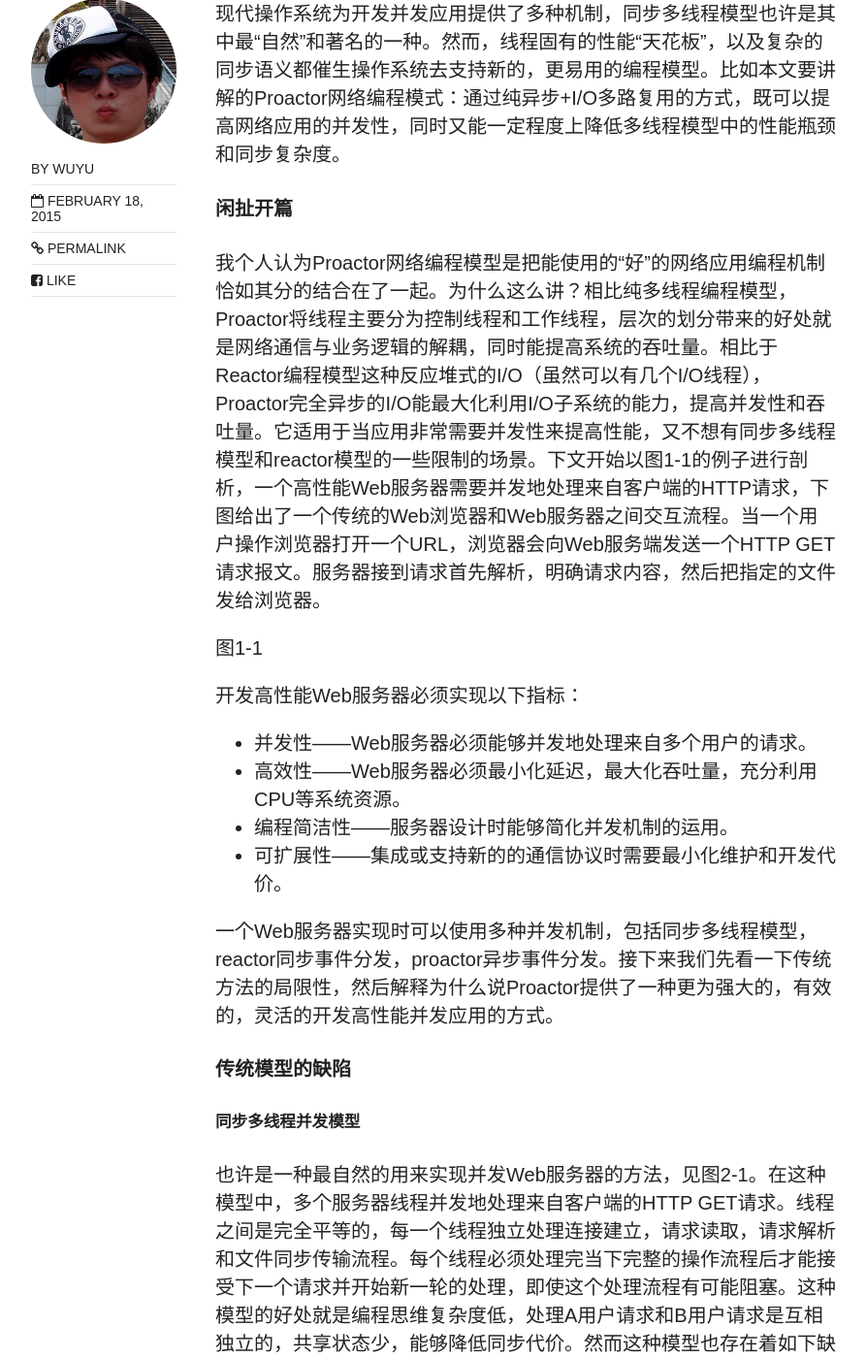
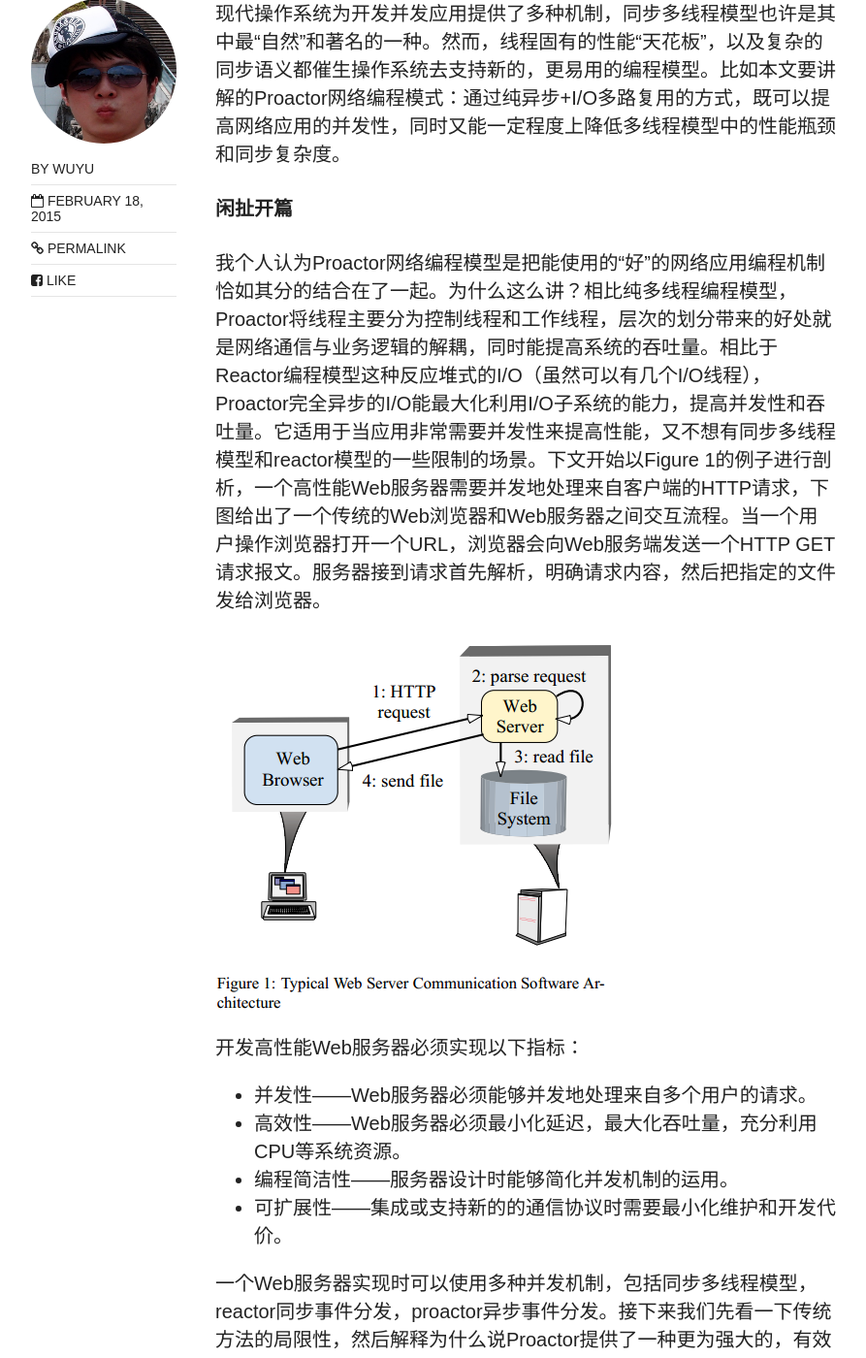
Before and after one commit to wuyu201321060203/wuyu201321060203.github.io, a Jekyll site: the page built from _posts/2015-02-18-Proactor.md, in a window 1280 px wide and 1400 px high, scrolled down 869 px. Shown: the whole window at 97% size, without its empty margins (128-1021 px from the left). Built offline with Jekyll 4.4.1, drawn with Linux system fonts in a browser that asks for light colours; nearby versions of some CDN libraries; some web fonts are replaced; comment, search, counter and statistics services are not loaded; some of the changed text lies outside the part shown.

Commit message:
update Proactor blog

```diff
--- a/_posts/2015-02-18-Proactor.md
+++ b/_posts/2015-02-18-Proactor.md
@@ -16,9 +16,9 @@
 
 ####闲扯开篇
 
-我个人认为Proactor网络编程模型是把能使用的“好”的网络应用编程机制恰如其分的结合在了一起。为什么这么讲？相比纯多线程编程模型，Proactor将线程主要分为控制线程和工作线程，层次的划分带来的好处就是网络通信与业务逻辑的解耦，同时能提高系统的吞吐量。相比于Reactor编程模型这种反应堆式的I/O（虽然可以有几个I/O线程），Proactor完全异步的I/O能最大化利用I/O子系统的能力，提高并发性和吞吐量。它适用于当应用非常需要并发性来提高性能，又不想有同步多线程模型和reactor模型的一些限制的场景。下文开始以图1-1的例子进行剖析，一个高性能Web服务器需要并发地处理来自客户端的HTTP请求，下图给出了一个传统的Web浏览器和Web服务器之间交互流程。当一个用户操作浏览器打开一个URL，浏览器会向Web服务端发送一个HTTP GET请求报文。服务器接到请求首先解析，明确请求内容，然后把指定的文件发给浏览器。
+我个人认为Proactor网络编程模型是把能使用的“好”的网络应用编程机制恰如其分的结合在了一起。为什么这么讲？相比纯多线程编程模型，Proactor将线程主要分为控制线程和工作线程，层次的划分带来的好处就是网络通信与业务逻辑的解耦，同时能提高系统的吞吐量。相比于Reactor编程模型这种反应堆式的I/O（虽然可以有几个I/O线程），Proactor完全异步的I/O能最大化利用I/O子系统的能力，提高并发性和吞吐量。它适用于当应用非常需要并发性来提高性能，又不想有同步多线程模型和reactor模型的一些限制的场景。下文开始以Figure 1的例子进行剖析，一个高性能Web服务器需要并发地处理来自客户端的HTTP请求，下图给出了一个传统的Web浏览器和Web服务器之间交互流程。当一个用户操作浏览器打开一个URL，浏览器会向Web服务端发送一个HTTP GET请求报文。服务器接到请求首先解析，明确请求内容，然后把指定的文件发给浏览器。
 
-图1-1
+![](/images/proactor1.png)
 
 开发高性能Web服务器必须实现以下指标：
 - 并发性——Web服务器必须能够并发地处理来自多个用户的请求。
@@ -32,18 +32,34 @@
 
 #####同步多线程并发模型
 
-也许是一种最自然的用来实现并发Web服务器的方法，见图2-1。在这种模型中，多个服务器线程并发地处理来自客户端的HTTP GET请求。线程之间是完全平等的，每一个线程独立处理连接建立，请求读取，请求解析和文件同步传输流程。每个线程必须处理完当下完整的操作流程后才能接受下一个请求并开始新一轮的处理，即使这个处理流程有可能阻塞。这种模型的好处就是编程思维复杂度低，处理A用户请求和B用户请求是互相独立的，共享状态少，能够降低同步代价。然而这种模型也存在着如下缺陷：
+也许是一种最自然的用来实现并发Web服务器的方法，见图Figure 2。
+
+![](/images/proactor2.png)
+
+在这种模型中，多个服务器线程并发地处理来自客户端的HTTP GET请求。线程之间是完全平等的，每一个线程独立处理连接建立，请求读取，请求解析和文件同步传输流程。每个线程必须处理完当下完整的操作流程后才能接受下一个请求并开始新一轮的处理，即使这个处理流程有可能阻塞。这种模型的好处就是编程思维复杂度低，处理A用户请求和B用户请求是互相独立的，共享状态少，能够降低同步代价。然而这种模型也存在着如下缺陷：
 1. 线程之间平等的关系导致如果线程因为某个操作阻塞住，无法为新用户服务的话，系统整体的吞吐量会很低。
 2. 线程策略和并发策略是紧耦合的关系，每个线程都全职为一个连接服务，基本上就是线程策略等于并发策略。
 3. 大量线程切换带来的性能下降
 
 #####基于Ractor的同步事件分发模型
 
-另一种比较常见的用来实现Web服务器的模型是Reactor模型，见图2-2。一个单线程并发服务器通过事件循环阻塞地等待I/O事件发生，当事件发生时这个Reactor会告知事件解复用设施哪些套接字可读可写，进而去调用对应的回调钩子。这种模式平时比较常用就不做详细说明了，它的缺点就是编程思维零碎化，因此有人提出用协程来处理，请见文章...。另外一个问题是Reactor模式对回调是没有优先级之分的，也就是没有什么调度策略去支持你的特殊需求，大家就按照顺序Reactor通知的顺序进行I/O然后进行业务处理。
+另一种比较常见的用来实现Web服务器的模型是Reactor模型，见图Figure 3和Figure 4。
+
+![](/images/proactor3.png)
+
+![](/images/proactor4.png)
+
+一个单线程并发服务器通过事件循环阻塞地等待I/O事件发生，当事件发生时这个Reactor会告知事件解复用设施哪些套接字可读可写，进而去调用对应的回调钩子。这种模式平时比较常用就不做详细说明了，它的缺点就是编程思维零碎化，因此有人提出用协程来处理，请见文章...。另外一个问题是Reactor模式对回调是没有优先级之分的，也就是没有什么调度策略去支持你的特殊需求，大家就按照顺序Reactor通知的顺序进行I/O然后进行业务处理。
 
 #####基于Proactor的异步并发模型
 
-当操作系统支持异步操作时，一个实现Web服务器有效的方式是使用前摄式的事件分发机制，见图2-3。一个异步的Web服务器首先要向OS发起一个异步I/O类操作，并注册一个回调钩子和事件解复用设施实例。然后OS就会代表该Web服务器执行I/O操作，I/O完成后OS会将结果放置在一个约定好的位置并通知事件解复用设施实例。事件解复用器则会检查返回的结果组成的队列，拿到返回结果并执行对应的回调钩子。下图展示了这一流程：
+当操作系统支持异步操作时，一个实现Web服务器有效的方式是使用前摄式的事件分发机制，见图Figure 5和Figure 6。
+
+![](/images/proactor5.png)
+
+![](/images/proactor6.png)
+
+一个异步的Web服务器首先要向OS发起一个异步I/O类操作，并注册一个回调钩子和事件解复用设施实例。然后OS就会代表该Web服务器执行I/O操作，I/O完成后OS会将结果放置在一个约定好的位置并通知事件解复用设施实例。事件解复用器则会检查返回的结果组成的队列，拿到返回结果并执行对应的回调钩子。下图展示了这一流程：
 
 使用Proactor模型的主要好处是大量并发操作可以几乎以并行的方式进行，不需要应用程序显示创建线程，这些操作以异步的方式在OS的IO子系统中进行直到结束，因此发起异步IO的线程可以立即处理其他请求。Proactor模型的主要缺陷是编程逻辑难度相比Reactor有过之无不及，并且非常难于调试，因为异步操作的运行是不可预知，场景难以重现。当出现以下条件时可以考虑使用Proactor模式。
 - 一个应用需要执行一个或者多个异步操作，但是不能阻塞调用线程
@@ -53,8 +69,9 @@
 
 ####Proactor的结构和主要组件
 
-Proactor模型结构如图3-1所示：
-图3-1
+Proactor模型结构如图Figure 7所示：
+
+![](/images/proactor7.png)
 
 其主要组件包括以下几个部分：
 
```
Also changed, not shown: images/proactor1.png (added), images/proactor2.png (added), images/proactor3.png (added), images/proactor4.png (added), images/proactor5.png (added), images/proactor6.png (added), images/proactor7.png (added).
